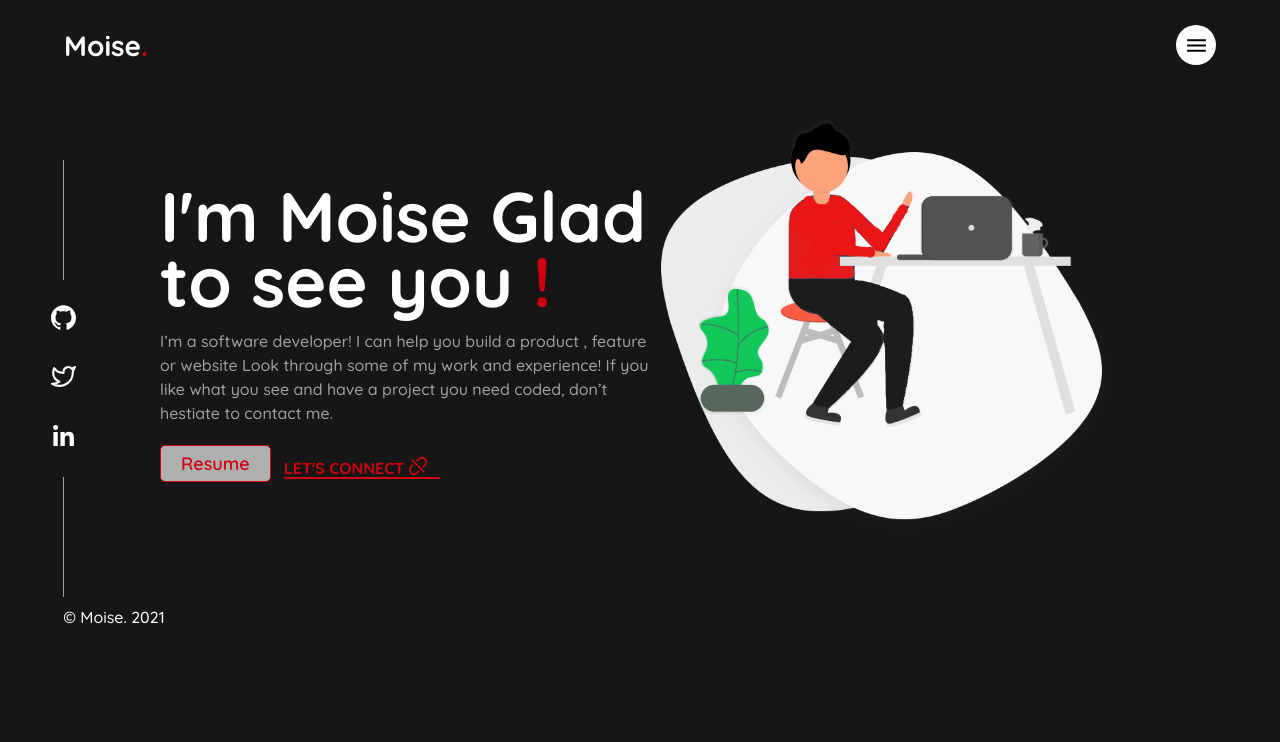
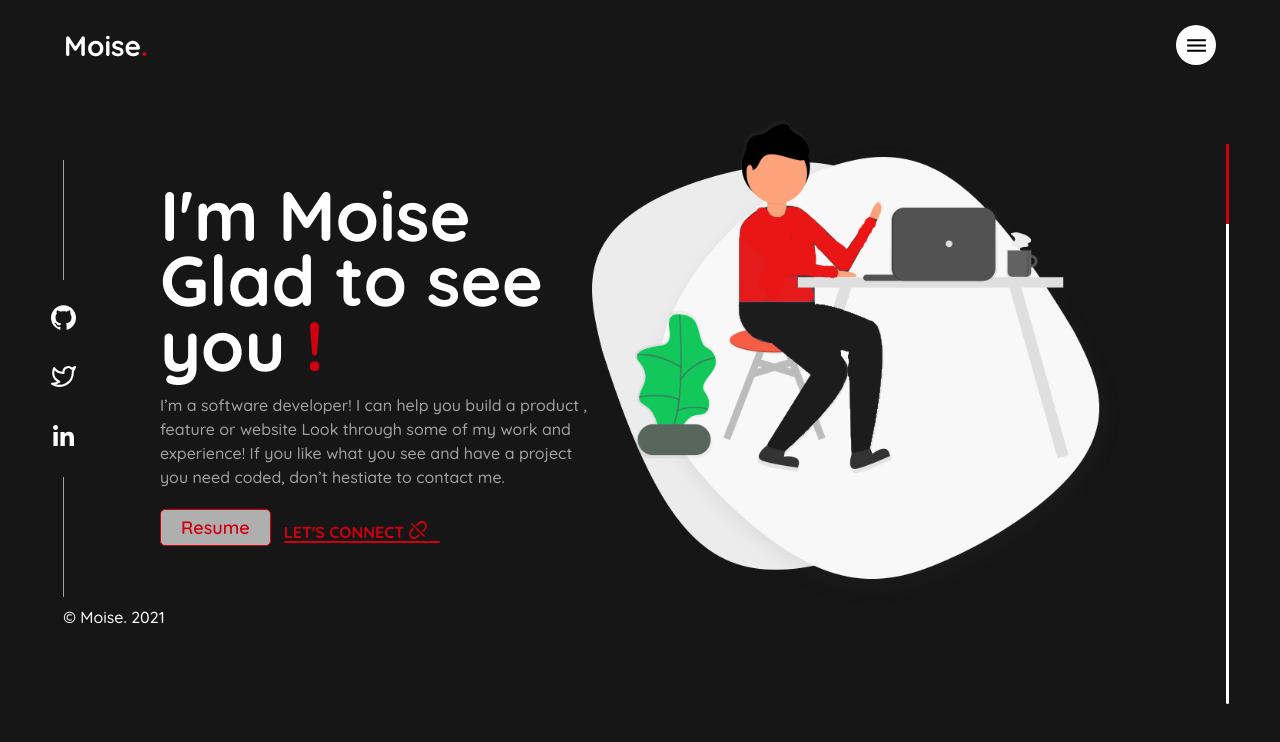
Before and after one commit to moise10r/React_Personal_Portfolio, a React (Create React App) app: page / in a window 1280 px wide. Shown: the top 742 px of the page. Built offline with nearby package versions, Linux system fonts and the light colour scheme.

Commit message:
Fix the headline-left-container width.

```diff
--- a/src/assets/css/main.css
+++ b/src/assets/css/main.css
@@ -93,7 +93,7 @@ ul {
   justify-content: flex-start;
 }
 .headline-section .main-healine-container .headline-left-container {
-  width: 60%;
+  width: 100%;
 }
 .headline-section .main-healine-container .headline-left-container .me {
   width: 100%;
@@ -174,6 +174,11 @@ ul {
   height: 2px;
   background-color: #cf000f;
 }
+@media screen and (min-width: 900px) {
+  .headline-section .main-healine-container .headline-left-container {
+    width: 45%;
+  }
+}
 .headline-section .main-healine-container .headline-img {
   width: 55%;
   display: none;
@@ -253,6 +258,26 @@ ul {
 
 .rigth-scroll-bar {
   display: none;
+  position: fixed;
+  top: 18vh;
+  right: 4%;
+  height: 70vh;
+  width: 0.3rem;
+  border-radius: 0.5rem;
+  background-color: #fff;
+}
+.rigth-scroll-bar::after {
+  position: absolute;
+  content: "";
+  top: 0;
+  width: 100%;
+  height: 10vh;
+  background-color: #cf000f;
+}
+@media screen and (min-width: 500px) {
+  .rigth-scroll-bar {
+    display: block;
+  }
 }
 
 .bar-icon {
--- a/src/assets/scss/components/_headline.scss
+++ b/src/assets/scss/components/_headline.scss
@@ -7,7 +7,7 @@
     @include flex-center(row);
     justify-content:flex-start;
 		.headline-left-container {
-			width: 60%;
+			width: 100%;
 			.me {
 				width: 100%;
 				font-size: 4rem;
@@ -75,6 +75,9 @@
 					}
 				}
 			}
+      @include media(900px) {
+        width: 45%;
+      }
 		}
     .headline-img {
       width: 55%;
--- a/src/assets/scss/pages/_home.scss
+++ b/src/assets/scss/pages/_home.scss
@@ -54,6 +54,24 @@
   }
   .rigth-scroll-bar {
     display: none;
+    position: fixed;
+    top: 18vh;
+    right: 4%;
+    height: 70vh;
+    width: 0.3rem;
+    border-radius: 0.5rem;
+    background-color: $text-color;
+    &::after {
+      position: absolute;
+      content: "";
+      top: 0;
+      width: 100%;
+      height: 10vh;
+      background-color: $secondary-color;
+    }
+    @include media(500px){
+      display: block;
+    }
   }
 
 .bar-icon {
```
